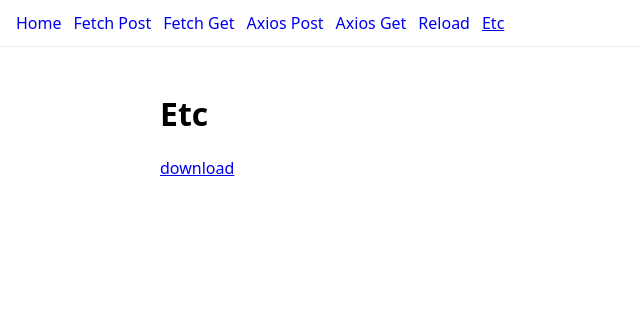
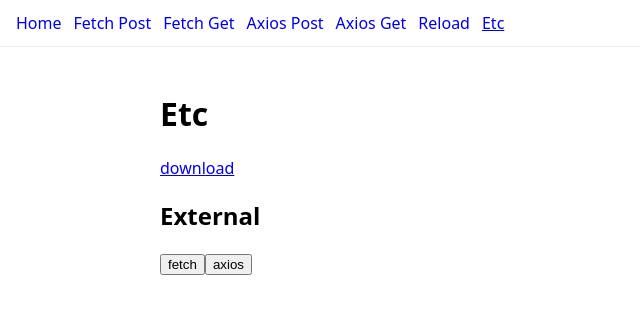
Before and after one commit to yaso28/intune-test-website, a React (Vite) app in the folder client/: page /etc in a window 1280 px wide. Shown: the top 314 px of the page, without its empty margins (0-640 px from the left). Built offline with nearby package versions, Linux system fonts and the light colour scheme.

Commit message:
外部API

```diff
--- a/client/src/pages/Etc.tsx
+++ b/client/src/pages/Etc.tsx
@@ -1,4 +1,39 @@
+import axios from "axios";
+import { useState } from "react";
+
 export default function Etc() {
+  const [extData, setExtData] = useState<any>(null);
+  const [error, setError] = useState<string | null>(null)
+
+  const fetchExt = async (): Promise<void> => {
+    try {
+      setExtData(null)
+
+      const response: Response = await fetch('https://jsonplaceholder.typicode.com/posts/1');
+
+      if (!response.ok) {
+        throw new Error(`HTTP error! status: ${response.status}`);
+      }
+
+      const jsonData = await response.json();
+      setExtData(jsonData);
+    } catch (err) {
+      setError(err instanceof Error ? err.message : 'Unknown error occurred');
+    }
+  };
+
+  const axiosExt = async (): Promise<void> => {
+    try {
+      setExtData(null)
+
+      const res = await axios.get('https://jsonplaceholder.typicode.com/posts/1')
+      const jsonData = res.data;
+      setExtData(jsonData);
+    } catch (err) {
+      setError(err instanceof Error ? err.message : 'Unknown error occurred');
+    }
+  };
+
   return (
     <div>
       <h1>Etc</h1>
@@ -6,6 +41,24 @@ export default function Etc() {
       <p>
         <a href="/api/download">download</a>
       </p>
+
+      <div>
+        <h2>External</h2>
+        <button onClick={fetchExt}>fetch</button>
+        <button onClick={axiosExt}>axios</button>
+
+        {error && <p style={{ color: 'crimson', marginTop: 12 }}>エラー: {error}</p>}
+        {extData && (
+        <pre style={{
+          background: '#f5f5f5',
+          padding: '16px',
+          borderRadius: '4px',
+          overflow: 'auto'
+        }}>
+          {JSON.stringify(extData, null, 2)}
+        </pre>
+      )}
+      </div>
     </div>
   )
 }
```
